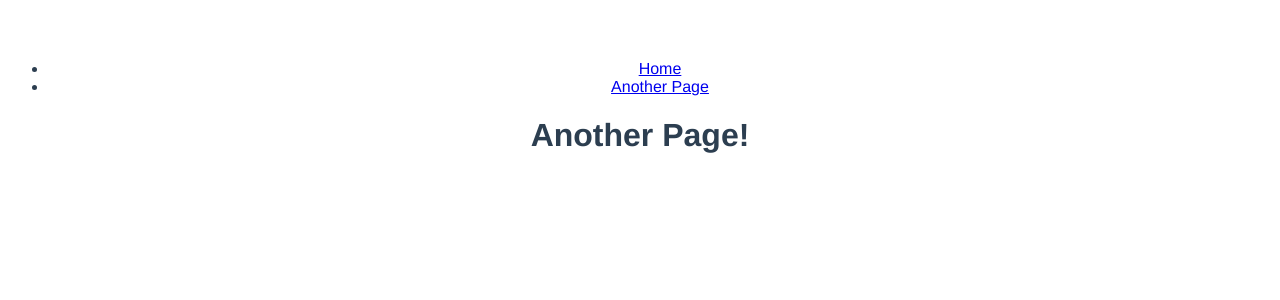
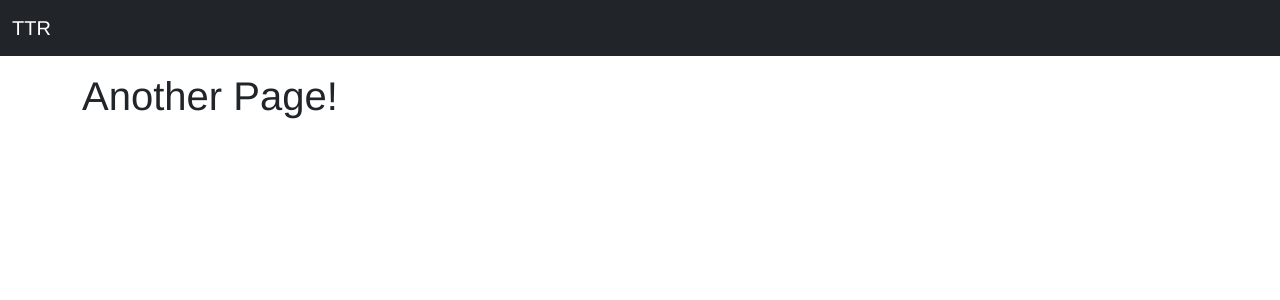
Before and after one commit to zarathustra323/ttr, a Vue app in the folder app/: page /another-page in a window 1280 px wide. Shown: the top 300 px of the page. Built offline with nearby package versions, Linux system fonts and the light colour scheme.

Commit message:
Add bootstrap and create initial navbar

```diff
--- a/app/index.html
+++ b/app/index.html
@@ -3,6 +3,7 @@
   <head>
     <meta charset="UTF-8" />
     <link rel="icon" href="/favicon.ico" />
+    <link href="https://cdn.jsdelivr.net/npm/bootstrap@5.1.3/dist/css/bootstrap.min.css" rel="stylesheet" integrity="sha384-1BmE4kWBq78iYhFldvKuhfTAU6auU8tT94WrHftjDbrCEXSU1oBoqyl2QvZ6jIW3" crossorigin="anonymous">
     <meta name="viewport" content="width=device-width, initial-scale=1.0" />
     <title>Vite App</title>
   </head>
--- a/app/src/App.vue
+++ b/app/src/App.vue
@@ -1,28 +1,22 @@
 <template>
-  <div>
-    <ul>
-      <li>
-        <router-link to="/">
-          Home
-        </router-link>
-      </li>
-      <li>
-        <router-link to="/another-page">
-          Another Page
-        </router-link>
-      </li>
-    </ul>
+  <primary-nav />
+  <div class="container py-3">
     <router-view />
   </div>
 </template>
 
+<script>
+import PrimaryNav from './components/primary-nav.vue';
+
+export default {
+  components: { PrimaryNav },
+};
+</script>
+
 <style>
-#app {
+body {
   font-family: Avenir, Helvetica, Arial, sans-serif;
   -webkit-font-smoothing: antialiased;
   -moz-osx-font-smoothing: grayscale;
-  text-align: center;
-  color: #2c3e50;
-  margin-top: 60px;
 }
 </style>
--- a/app/src/components/HelloWorld.vue
+++ /dev/null
@@ -1,44 +0,0 @@
-<template>
-  <h1>{{ msg }}</h1>
-
-  <p>
-    <a href="https://vitejs.dev/guide/features.html" target="_blank">
-      Vite Documentation
-    </a>
-    |
-    <a href="https://v3.vuejs.org/" target="_blank">
-      Vue 3 Documentation
-    </a>
-  </p>
-
-  <button type="button" @click="state.count++">
-    count is: {{ state.count }}
-  </button>
-  <p>
-    Edit
-    <code>components/HelloWorld.vue</code> to test hot module replacement.
-  </p>
-</template>
-
-<script>
-import { reactive } from 'vue';
-
-export default {
-  props: {
-    msg: {
-      type: String,
-      default: null,
-    },
-  },
-  setup() {
-    const state = reactive({ count: 0 });
-    return { state };
-  },
-};
-</script>
-
-<style scoped>
-a {
-  color: #42b983;
-}
-</style>
--- /dev/null
+++ b/app/src/components/primary-nav.vue
@@ -0,0 +1,7 @@
+<template>
+  <nav class="navbar navbar-dark bg-dark">
+    <div class="container-fluid">
+      <a class="navbar-brand" href="#">TTR</a>
+    </div>
+  </nav>
+</template>
--- a/app/src/pages/index-page.vue
+++ b/app/src/pages/index-page.vue
@@ -1,5 +1,7 @@
 <template>
-  <h1>Home Page!</h1>
+  <div>
+    <h1>Home Page!</h1>
+  </div>
 </template>
 
 <script>
```
